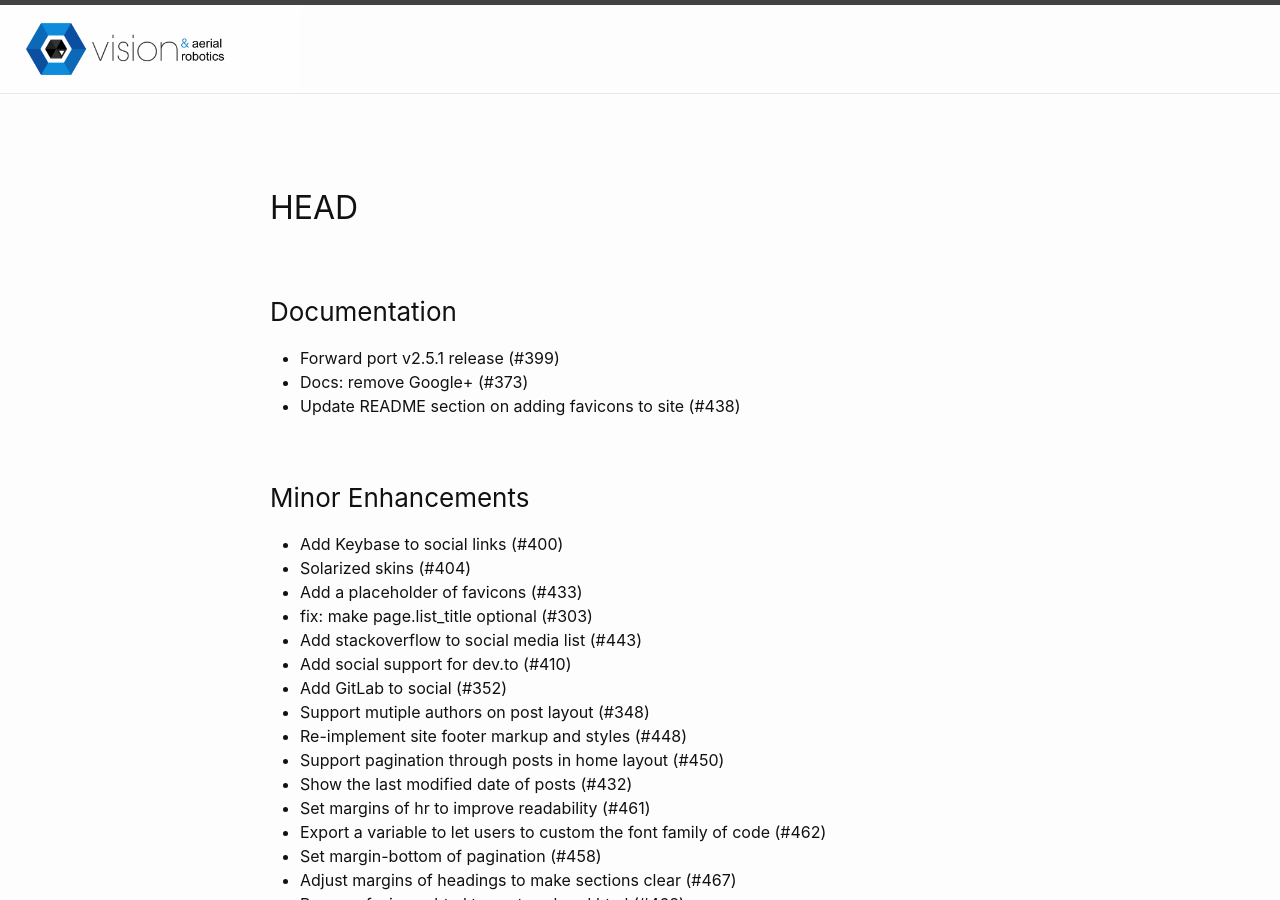
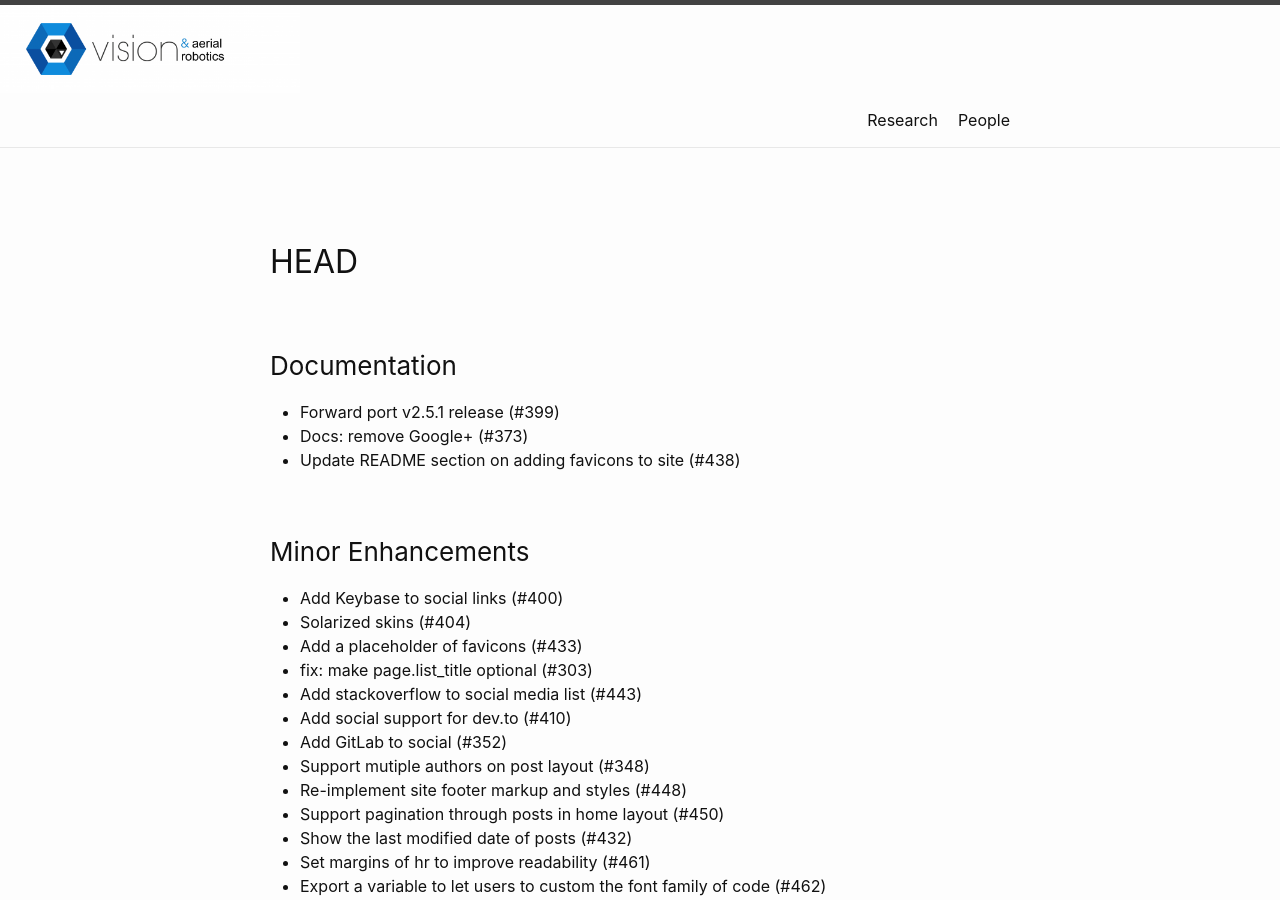
Before and after one commit to cvar-upm/cvar-upm.github.io, a Jekyll site: the page built from History.markdown, in a window 1280 px wide and 900 px high. Built offline with Jekyll 4.4.1, drawn with Linux system fonts in a browser that asks for light colours; our own code applies the rules of GitHub Pages for plain Markdown files.

Commit message:
Update _config.yml

```diff
--- a/_config.yml
+++ b/_config.yml
@@ -49,8 +49,8 @@ minima:
 # If you want to link only specific pages in your header, uncomment
 # this and add the path to the pages in order as they should show up
 header_pages:
- - about.md
- - prueba.md
+ - research.md
+ - people.md
 
 
 # Build settings
```
